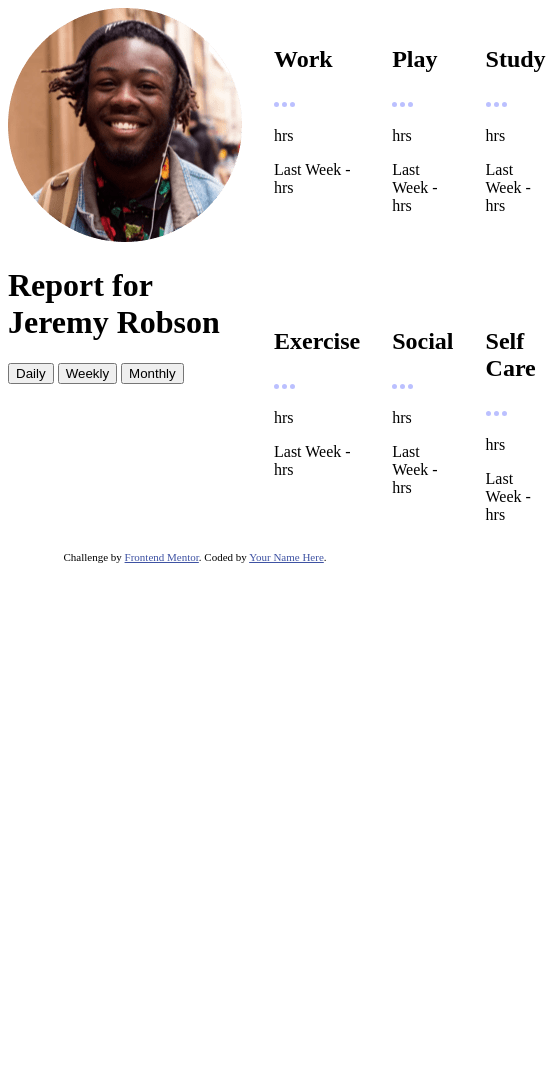
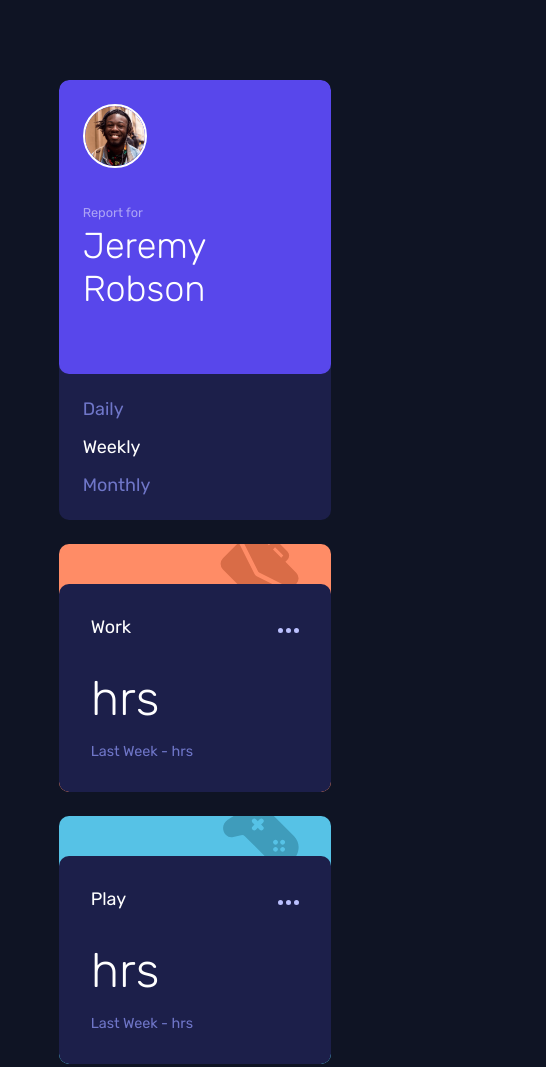
Before and after one commit to nakoyawilson/time-tracking-dashboard, a plain HTML site: page index.html in a window 390 px wide. Shown: the top 1067 px of the page, 546 px wide, since content can reach past the window. Before the commit the page ends 844 px from the top, so only its background shows below. Drawn offline with Linux system fonts and the light colour scheme.

Commit message:
Add styles and make page responsive

```diff
--- a/css/styles.css
+++ b/css/styles.css
@@ -1,12 +1,190 @@
+@import url("https://fonts.googleapis.com/css2?family=Rubik:wght@300;400;500&display=swap");
+
+:root {
+  --work: hsl(15, 100%, 70%);
+  --play: hsl(195, 74%, 62%);
+  --study: hsl(348, 100%, 68%);
+  --exercise: hsl(145, 58%, 55%);
+  --social: hsl(264, 64%, 52%);
+  --self-care: hsl(43, 84%, 65%);
+  --very-dark-blue: hsl(226, 43%, 10%);
+  --dark-blue: hsl(235, 46%, 20%);
+  --desaturated-blue: hsl(235, 45%, 61%);
+  --blue: hsl(246, 80%, 60%);
+  --pale-blue: hsl(236, 100%, 87%);
+  --white: hsl(0, 0%, 100%);
+  --ff-primary: "Rubik", sans-serif;
+  --font-size-main: 18px;
+}
+
+/* CSS Reset */
+*,
+*::after,
+*::before {
+  margin: 0;
+  padding: 0;
+  box-sizing: border-box;
+}
+
+body {
+  background-color: var(--very-dark-blue);
+  color: var(--white);
+  font-family: var(--ff-primary);
+  font-size: var(--font-size-main);
+  display: flex;
+  flex-direction: column;
+  justify-content: space-between;
+  align-items: center;
+  min-height: 100vh;
+}
+
+main {
+  margin: auto;
+}
+
 .container {
   display: grid;
   grid-template-columns: repeat(4, 1fr);
-  grid-template-rows: repeat(2, 1fr);
-  gap: 2rem;
+  grid-template-rows: repeat(2, auto);
+  gap: 1.5rem;
+  width: min(90%, 62rem);
+  margin-inline: auto;
+}
+
+.card {
+  border-radius: 10px;
+  overflow: hidden;
 }
 
 .user-options {
   grid-row: 1 / 3;
+  background-color: var(--dark-blue);
+}
+
+.user {
+  border-radius: inherit;
+  background-color: var(--blue);
+  padding: 1.5rem 1.5rem 4rem;
+}
+
+.profile-picture {
+  width: 4rem;
+  height: auto;
+  border: 2px solid var(--white);
+  border-radius: 50%;
+}
+
+.title {
+  font-weight: 300;
+  font-size: 2.25rem;
+}
+
+.report {
+  display: block;
+  font-size: 0.8rem;
+  font-weight: 400;
+  margin-top: 2rem;
+  opacity: 0.5;
+  padding-bottom: 0.25rem;
+}
+
+.options {
+  padding: 1rem 0;
+}
+
+.time-option {
+  font-size: var(--font-size-main);
+  color: var(--desaturated-blue);
+  width: 100%;
+  padding: 0.5rem 1.5rem;
+  text-align: left;
+}
+
+input[type="radio"] {
+  display: none;
+}
+
+input[type="radio"]:checked + label {
+  color: var(--white);
+}
+
+.label-text:hover {
+  color: var(--white);
+  cursor: pointer;
+}
+
+.header {
+  display: grid;
+  grid-template-columns: repeat(2, auto);
+  justify-content: space-between;
+  align-items: center;
+}
+
+.top {
+  height: 2.5rem;
+  overflow: hidden;
+  position: relative;
+}
+
+.section-icon {
+  position: absolute;
+  top: -0.75rem;
+  right: 2rem;
+}
+
+.card-title {
+  font-size: var(--font-size-main);
+  font-weight: 400;
+}
+
+.ellipsis {
+  cursor: pointer;
+}
+
+.work {
+  background-color: var(--work);
+}
+
+.play {
+  background-color: var(--play);
+}
+
+.study {
+  background-color: var(--study);
+}
+
+.exercise {
+  background-color: var(--exercise);
+}
+
+.social {
+  background-color: var(--social);
+}
+
+.self-care {
+  background-color: var(--self-care);
+}
+
+.text-content {
+  padding: 2rem;
+  border-radius: 10px;
+  background-color: var(--dark-blue);
+}
+
+.text-content:hover {
+  background-color: var(--desaturated-blue);
+  cursor: pointer;
+}
+
+.hours {
+  font-size: 3rem;
+  font-weight: 300;
+  margin: 2rem 0 1rem;
+}
+
+.previous {
+  color: var(--desaturated-blue);
+  font-size: 0.9rem;
 }
 
 /* Footer Section */
@@ -15,5 +193,19 @@
   text-align: center;
 }
 .attribution a {
-  color: hsl(228, 45%, 44%);
+  color: var(--play);
 }
+
+.attribution a:hover {
+  color: var(--social);
+  text-decoration: none;
+}
+
+/* Media Queries */
+@media screen and (max-width: 900px) {
+  .container {
+    grid-template-columns: auto;
+    grid-template-rows: repeat(auto, 7);
+    margin: 5rem auto;
+  }
+}
--- a/index.html
+++ b/index.html
@@ -19,113 +19,170 @@
   <body>
     <main>
       <div class="container">
-        <div class="user-options">
-          <div class="">
+        <div class="card user-options">
+          <div class="user">
             <img
               src="images/image-jeremy.png"
               alt="Jeremy Robson"
               class="profile-picture"
             />
             <h1 class="title">
-              Report for <span class="name">Jeremy Robson</span>
+              <span class="report">Report for</span> Jeremy Robson
             </h1>
           </div>
-          <div class="buttons">
-            <button class="" id="daily-button">Daily</button>
-            <button class="" id="weekly-button">Weekly</button>
-            <button class="" id="monthly-button">Monthly</button>
+          <div class="options">
+            <div class="time-option">
+              <input type="radio" name="time-period" id="daily" /><label
+                for="daily"
+                class="label-text"
+                >Daily</label
+              >
+            </div>
+            <div class="time-option">
+              <input
+                type="radio"
+                name="time-period"
+                id="weekly"
+                checked
+              /><label for="weekly" class="label-text">Weekly</label>
+            </div>
+            <div class="time-option">
+              <input type="radio" name="time-period" id="monthly" /><label
+                for="monthly"
+                class="label-text"
+                >Monthly</label
+              >
             </div>
           </div>
+        </div>
+        <div class="card work">
+          <div class="top">
+            <img src="images/icon-work.svg" alt="" class="section-icon" />
+          </div>
+          <div class="text-content">
+            <div class="header">
+              <div class=""><h2 class="card-title">Work</h2></div>
               <div class="">
-          <div class=""><img src="" alt="" class="section-icon" /></div>
-          <div class="">
-            <div class=""><h2 class="">Work</h2></div>
-            <div class=""><img src="images/icon-ellipsis.svg" alt="" /></div>
+                <img src="images/icon-ellipsis.svg" alt="" class="ellipsis" />
+              </div>
             </div>
             <div class="">
               <p class="hours">
                 <span class="current" id="work-current"></span>hrs
               </p>
-            <p class>
-              Last Week - <span class="previous" id="work-previous"></span>hrs
+              <p class="previous">
+                Last Week - <span id="work-previous"></span>hrs
               </p>
             </div>
           </div>
+        </div>
+        <div class="card play">
+          <div class="top">
+            <img src="images/icon-play.svg" alt="" class="section-icon" />
+          </div>
+          <div class="text-content">
+            <div class="header">
+              <div class=""><h2 class="card-title">Play</h2></div>
               <div class="">
-          <div class=""><img src="" alt="" class="section-icon" /></div>
-          <div class="">
-            <div class=""><h2 class="">Play</h2></div>
-            <div class=""><img src="images/icon-ellipsis.svg" alt="" /></div>
+                <img src="images/icon-ellipsis.svg" alt="" class="ellipsis" />
+              </div>
             </div>
             <div class="">
               <p class="hours">
                 <span class="current" id="play-current"></span>hrs
               </p>
-            <p class>
-              Last Week - <span class="previous" id="play-previous"></span>hrs
+              <p class="previous">
+                Last Week - <span id="play-previous"></span>hrs
               </p>
             </div>
           </div>
+        </div>
+        <div class="card study">
+          <div class="top">
+            <img src="images/icon-study.svg" alt="" class="section-icon" />
+          </div>
+          <div class="text-content">
+            <div class="header">
+              <div class=""><h2 class="card-title">Study</h2></div>
               <div class="">
-          <div class=""><img src="" alt="" class="section-icon" /></div>
-          <div class="">
-            <div class=""><h2 class="">Study</h2></div>
-            <div class=""><img src="images/icon-ellipsis.svg" alt="" /></div>
+                <img src="images/icon-ellipsis.svg" alt="" class="ellipsis" />
+              </div>
             </div>
             <div class="">
               <p class="hours">
                 <span class="current" id="study-current"></span>hrs
               </p>
-            <p class>
-              Last Week - <span class="previous" id="study-previous"></span>hrs
+              <p class="previous">
+                Last Week -
+                <span id="study-previous"></span>hrs
               </p>
             </div>
           </div>
+        </div>
+        <div class="card exercise">
+          <div class="top">
+            <img src="images/icon-exercise.svg" alt="" class="section-icon" />
+          </div>
+          <div class="text-content">
+            <div class="header">
+              <div class=""><h2 class="card-title">Exercise</h2></div>
               <div class="">
-          <div class=""><img src="" alt="" class="section-icon" /></div>
-          <div class="">
-            <div class=""><h2 class="">Exercise</h2></div>
-            <div class=""><img src="images/icon-ellipsis.svg" alt="" /></div>
+                <img src="images/icon-ellipsis.svg" alt="" class="ellipsis" />
+              </div>
             </div>
             <div class="">
               <p class="hours">
                 <span class="current" id="exercise-current"></span>hrs
               </p>
-            <p class>
+              <p class="previous">
                 Last Week -
-              <span class="previous" id="exercise-previous"></span>hrs
+                <span id="exercise-previous"></span>hrs
               </p>
             </div>
           </div>
+        </div>
+        <div class="card social">
+          <div class="top">
+            <img src="images/icon-social.svg" alt="" class="section-icon" />
+          </div>
+          <div class="text-content">
+            <div class="header">
+              <div class=""><h2 class="card-title">Social</h2></div>
               <div class="">
-          <div class=""><img src="" alt="" class="section-icon" /></div>
-          <div class="">
-            <div class=""><h2 class="">Social</h2></div>
-            <div class=""><img src="images/icon-ellipsis.svg" alt="" /></div>
+                <img src="images/icon-ellipsis.svg" alt="" class="ellipsis" />
+              </div>
             </div>
             <div class="">
               <p class="hours">
                 <span class="current" id="social-current"></span>hrs
               </p>
-            <p class>
-              Last Week - <span class="previous" id="social-previous"></span>hrs
+              <p class="previous">
+                Last Week -
+                <span id="social-previous"></span>hrs
               </p>
             </div>
           </div>
+        </div>
+        <div class="card self-care">
+          <div class="top">
+            <img src="images/icon-self-care.svg" alt="" class="section-icon" />
+          </div>
+          <div class="text-content">
+            <div class="header">
+              <div class=""><h2 class="card-title">Self Care</h2></div>
               <div class="">
-          <div class=""><img src="" alt="" class="section-icon" /></div>
-          <div class="">
-            <div class=""><h2 class="">Self Care</h2></div>
-            <div class=""><img src="images/icon-ellipsis.svg" alt="" /></div>
+                <img src="images/icon-ellipsis.svg" alt="" class="ellipsis" />
+              </div>
             </div>
             <div class="">
               <p class="hours">
                 <span class="current" id="selfcare-current"></span>hrs
               </p>
-            <p class>
+              <p class="previous">
                 Last Week -
-              <span class="previous" id="selfcare-previous"></span>hrs
+                <span id="selfcare-previous"></span>hrs
               </p>
+            </div>
           </div>
         </div>
       </div>
```
Lines whose indentation alone changed are shown as unchanged.
